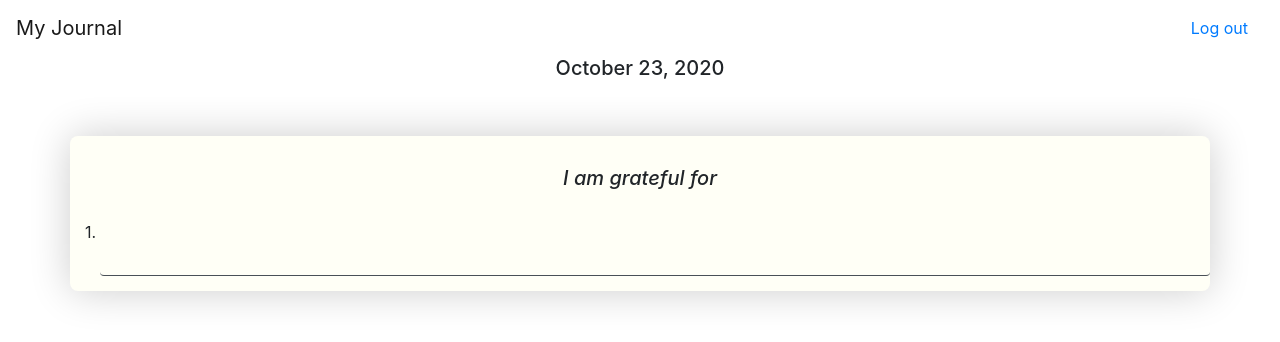
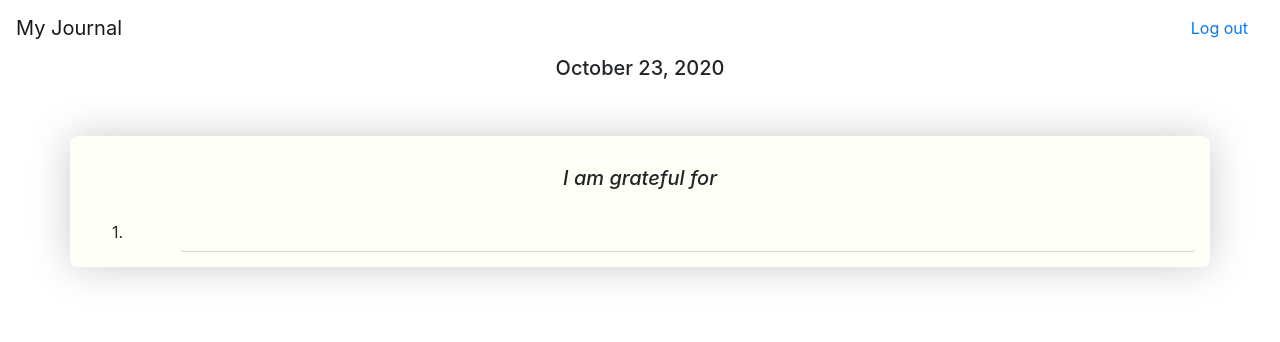
Before and after one commit to sukruthmk/5-min-journal, a React (Create React App) app in the folder frontend/: page /log in a window 1280 px wide. Shown: the top 342 px of the page. Built offline with nearby package versions, Linux system fonts and the light colour scheme.

Commit message:
Modified Input Element

```diff
--- a/frontend/src/components/CreateJournal/CreateJournal.js
+++ b/frontend/src/components/CreateJournal/CreateJournal.js
@@ -23,15 +23,20 @@ const InputContainer = Styled.div`
   margin-top: 15px;
 `;
 
+const Label = Styled.div`
+  text-align: center;
+`;
+
 const Input = Styled(Form.Control)`
   background: transparent;
   border: none;
-  border-bottom: 1px solid;
+  border-bottom: 1px solid #D4D3CA;
+  border-radius: none;
   font-size: 12px;
-  margin-left: 15px;
   &:focus {
     background: transparent;
     border-color: inherit;
+    border-radius: none;
     box-shadow: none;
     color: inherit;
     outline: none;
@@ -50,8 +55,14 @@ const CreateJournal = (): React.Node => {
         </SubHeading>
         <Form>
           <InputContainer>
-            <span>1.</span>
-            <Input type="text" placeholder="" />
+            <Row>
+              <Col sm="1">
+                <Label>1.</Label>
+              </Col>
+              <Col sm="11">
+                <Input type="text" placeholder="" />
+              </Col>
+            </Row>
           </InputContainer>
         </Form>
       </JournalContainer>
```
